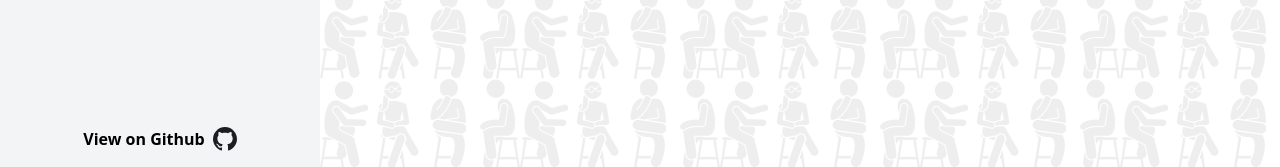
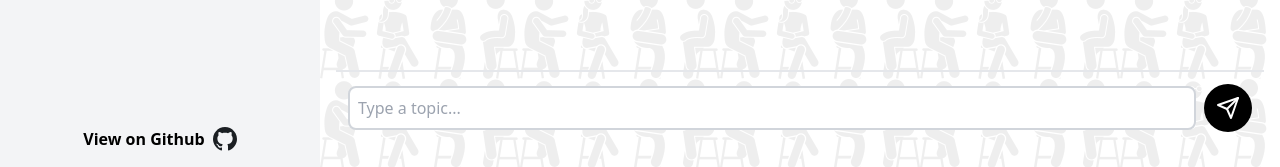
Before and after one commit to rohittp0/charcha, a React (Create React App) app in the folder ui/: page /new/1 in a window 1280 px wide. Shown: the part 633-800 px from the top of the page. Built offline with nearby package versions, Linux system fonts and the light colour scheme; no server answers; the database is empty; sample sign-in values are in the browser's storage.

Commit message:
add new topic page added

```diff
--- a/ui/src/index.tsx
+++ b/ui/src/index.tsx
@@ -21,6 +21,7 @@ const router = createBrowserRouter([
         path: "/*",
         element: <BaseLayout/>,
     },
+
 ]);
 
 const root = createRoot(
--- a/ui/src/pages/chat/LeftPane.tsx
+++ b/ui/src/pages/chat/LeftPane.tsx
@@ -1,27 +1,26 @@
-import React, {useMemo} from "react";
-import {useNavigate} from "react-router-dom";
+import React, { useMemo } from "react";
+import { useNavigate } from "react-router-dom";
 import InfiniteScroll from "../../components/InfiniteScroll";
-import {collection, DocumentData, orderBy, QueryDocumentSnapshot} from "firebase/firestore";
-import {firestore} from "../../api/firebase";
+import { collection, DocumentData, orderBy, QueryDocumentSnapshot } from "firebase/firestore";
+import { firestore } from "../../api/firebase";
+import { useAuthState } from "react-firebase-hooks/auth"; // Import useAuthState
+import { auth } from "../../api/firebase"; // Ensure you have the auth module exported from your Firebase config
 
 interface PaneProps {
     setHeader: (header: string) => void;
 }
 
-export default function LeftPane({setHeader}: PaneProps) {
+export default function LeftPane({ setHeader }: PaneProps) {
     const navigate = useNavigate();
+    const [user] = useAuthState(auth); // Get the current user
 
-    const collectionMemo = useMemo(() =>
-        collection(firestore, "/topics"), []);
+    const collectionMemo = useMemo(() => collection(firestore, "/topics"), []);
 
-    const orderByMemo = useMemo(() =>
-        orderBy("last_seen", "desc"), []);
+    const orderByMemo = useMemo(() => orderBy("last_seen", "desc"), []);
 
-    function getTopicState(topic: DocumentData){
-        if(topic.get("active"))
-            return 'Active'
-        if(topic.get("completed"))
-            return 'Completed';
+    function getTopicState(topic: DocumentData) {
+        if (topic.get("active")) return 'Active';
+        if (topic.get("completed")) return 'Completed';
 
         return 'Pending';
     }
@@ -31,7 +30,14 @@ export default function LeftPane({setHeader}: PaneProps) {
         return navigate(`/chats/${doc.id}`);
     }
 
+    function handleNewTopicClick() {
+        if (user) {
+            navigate(`/new/${user.uid}`); // Use the user's UID for navigation
+        }
+    }
+
     return (
+        <>
             <InfiniteScroll
                 pageLimit={5}
                 collection={collectionMemo}
@@ -45,5 +51,15 @@ export default function LeftPane({setHeader}: PaneProps) {
                     </div>
                 )}
             />
-    )
+            <button
+                onClick={handleNewTopicClick}
+                style={{position: 'fixed', bottom: '1vh', left: '25px', zIndex: 1000}}
+                className="flex items-center justify-center p-0 w-12 h-12 bg-black rounded-full hover:bg-gray-700 active:shadow-lg mouse shadow transition ease-in duration-200 focus:outline-none">
+                <svg viewBox="0 0 24 24" className="w-6 h-6 text-white" fill="currentColor">
+                    <path d="M19,13H13V19H11V13H5V11H11V5H13V11H19V13Z"/>
+                </svg>
+            </button>
+
+        </>
+    );
 }
--- a/ui/src/pages/layout.tsx
+++ b/ui/src/pages/layout.tsx
@@ -3,6 +3,7 @@ import {useAuthState} from "react-firebase-hooks/auth";
 import {auth} from "../api/firebase";
 import React, {useEffect, useState} from "react";
 import {LeftPane, RightPane} from "./chat";
+import {LeftPane_new, RightPane_new} from "./new_topic"
 
 export default function BaseLayout() {
     const navigate = useNavigate(); // Hook to programmatically navigate
@@ -63,6 +64,7 @@ export default function BaseLayout() {
                              style={{filter: 'brightness(0) invert(1)'}} className="h-12 w-32"/>
                     </div>
                     <Routes>
+                        <Route path="/new/*" element={<LeftPane_new />}/>
                         <Route path="/*" element={<LeftPane setHeader={setHeader}/>}/>
                     </Routes>
                     <div className="flex flex-grow"/>
@@ -99,6 +101,7 @@ export default function BaseLayout() {
                     </div>
                     <Routes>
                         <Route path="/chats/:chatId" element={<RightPane/>}/>
+                        <Route path="/new/:userId" element={<RightPane_new/>}/>
                     </Routes>
                 </div>
             }
--- /dev/null
+++ b/ui/src/pages/new_topic/LeftPane_new.tsx
@@ -0,0 +1,58 @@
+import React, { useEffect, useState,useMemo } from "react";
+import { collection, query, orderBy, getDocs } from "firebase/firestore";
+import { firestore } from "../../api/firebase";
+import { useAuthState } from "react-firebase-hooks/auth";
+import { auth } from "../../api/firebase";
+
+
+interface Topic {
+    id: string;
+    content: string;
+    timestamp?: Date;
+}
+
+export default function LeftPane_new( ) {
+    const [user, loading, error] = useAuthState(auth);
+    const [topics, setTopics] = useState<Topic[]>([]);
+
+    const topicsQuery = useMemo(() => {
+        if (user) {
+            return query(collection(firestore, `submissions/${user.uid}/topics`), orderBy("timestamp", "desc"));
+        }
+        return null;
+    }, [user]);
+
+    useEffect(() => {
+        const fetchTopics = async () => {
+            if (topicsQuery) {
+                const querySnapshot = await getDocs(topicsQuery);
+                const fetchedTopics = querySnapshot.docs.map(doc => ({
+                    id: doc.id,
+                    ...doc.data()
+                }));
+                setTopics(fetchedTopics as Topic[]);
+            }
+        };
+
+        if (!loading && !error && topicsQuery) {
+            fetchTopics();
+        }
+    }, [topicsQuery, loading, error]);
+
+    if (loading) {
+        return <div>Loading...</div>;
+    }
+
+    if (error) {
+        return <div>Error: {error.message}</div>;
+    }
+    return (
+        <div>
+            {topics.map((topic) => (
+                <div className="p-4 cursor-pointer hover:bg-gray-200">
+                    <p className="font-semibold">{topic.content}</p>
+                </div>
+            ))}
+        </div>
+    );
+}
--- /dev/null
+++ b/ui/src/pages/new_topic/RightPane_new.tsx
@@ -0,0 +1,90 @@
+import React, { useState } from "react";
+import { useAuthState } from "react-firebase-hooks/auth";
+import { auth } from "../../api/firebase"; // Adjust the path as necessary
+import { addDoc, serverTimestamp, collection } from "firebase/firestore";
+import { firestore } from "../../api/firebase"; // Adjust the path as necessary
+
+// Interface for a message, simplifying to only include what's used
+interface IMessage {
+    content: string;
+    timestamp?: Date; // Optional because it's set after adding to Firestore
+}
+
+export default function RightPane_new() {
+    const [user] = useAuthState(auth);
+    const [message, setMessage] = useState("");
+    const [recentMessage, setRecentMessage] = useState<IMessage | null>(null);
+
+    const sendMessage = async (e: React.FormEvent) => {
+        e.preventDefault();
+        if (message.trim() === "" || !user) return;
+
+        const newMessage: IMessage = {
+            content: message,
+            timestamp: new Date() // Set current client timestamp
+        };
+
+        try {
+            await addDoc(collection(firestore, `submissions/${user.uid}/topics`), {
+                content: message,
+                timestamp: serverTimestamp(), // Will be set in Firestore but not awaited here
+            });
+            setRecentMessage(newMessage); // Display the message immediately
+            setMessage(""); // Clear the input after sending
+        } catch (err) {
+            console.error("Error adding topic:", err);
+            // Optionally, handle the error (e.g., display a message to the user)
+        }
+    };
+
+    return (
+        <div className="p-4 flex flex-col h-[95vh]">
+            {/* Display the most recent message */}
+            {recentMessage && (
+                <div className={"flex flex-col justify-around items-end"}>
+                    {/* Message Cloud for the Recent Message */}
+                    <div className="mb-4 max-w-lg self-end">
+                        <div className="p-4 rounded-lg bg-black text-white">
+                            <p>{recentMessage.content}</p>
+                            <p className="text-xs text-gray-500">
+                                {recentMessage.timestamp?.toLocaleTimeString()}
+                            </p>
+                        </div>
+                    </div>
+                    {/* Message Cloud for the Review Notification */}
+                    <div className="mb-4 max-w-lg self-start">
+                        <div className="p-4 rounded-lg bg-gray-300 text-black">
+                            <p className="text-sm text-green-500 mt-1">
+                                Your topic is submitted for review, it will be added to charcha once the moderator approves.
+                            </p>
+                        </div>
+                    </div>
+                </div>
+            )}
+
+            <div className="mt-auto">
+                <form onSubmit={sendMessage}
+                      className="flex items-center justify-between p-3 border-t-2 border-gray-200">
+                    <input
+                        type="text"
+                        placeholder="Type a topic..."
+                        value={message}
+                        onChange={(e) => setMessage(e.target.value)}
+                        className="flex-1 p-2 rounded-lg border-2 border-gray-300 mr-2"
+                    />
+                    <button
+                        type="submit"
+                        className="p-3 bg-black text-white rounded-full flex items-center justify-center"
+                    >
+                        <svg xmlns="http://www.w3.org/2000/svg" width="24" height="24" viewBox="0 0 24 24" fill="none"
+                             stroke="currentColor" strokeWidth="2" strokeLinecap="round" strokeLinejoin="round"
+                             className="feather feather-send">
+                            <line x1="22" y1="2" x2="11" y2="13"></line>
+                            <polygon points="22 2 15 22 11 13 2 9 22 2"></polygon>
+                        </svg>
+                    </button>
+                </form>
+            </div>
+        </div>
+    );
+}
--- /dev/null
+++ b/ui/src/pages/new_topic/index.tsx
@@ -0,0 +1,4 @@
+import LeftPane_new from './LeftPane_new';
+import RightPane_new from './RightPane_new';
+
+export {LeftPane_new, RightPane_new};
```
Lines whose indentation alone changed are shown as unchanged.
